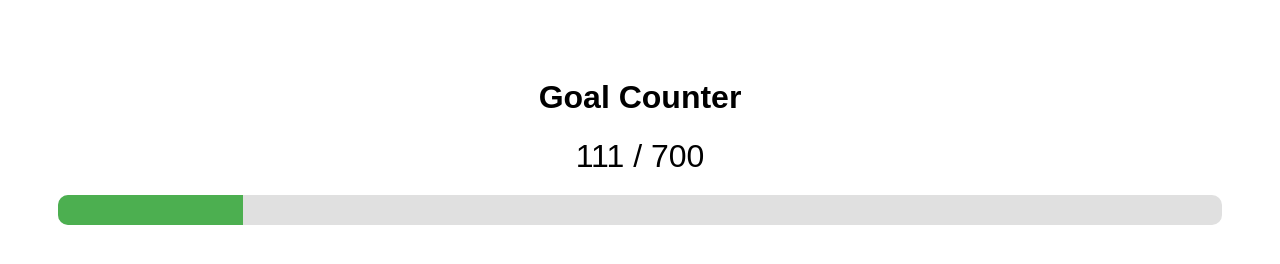
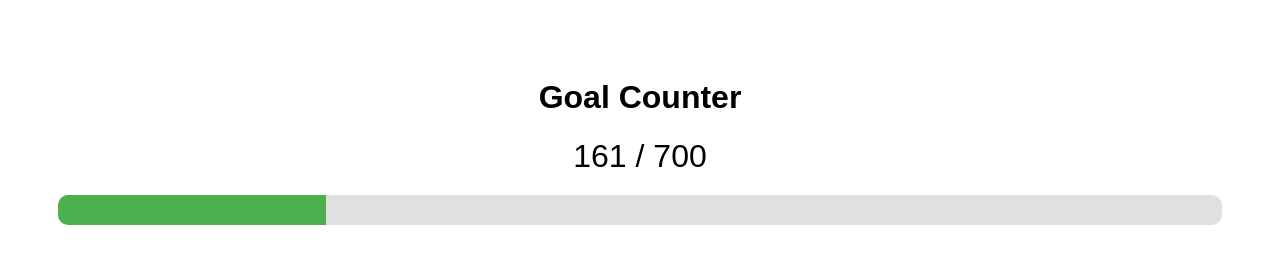
Before and after one commit to beWDev23/Goal-Counter, a plain HTML site: page index.html in a window 1280 px wide. Drawn offline with Linux system fonts and the light colour scheme.

Commit message:
Update index.html

```diff
--- a/index.html
+++ b/index.html
@@ -39,7 +39,7 @@
   </div>
 
   <script>
-    let count = 111;
+    let count = 161;
     const goal = 700;
 
     function increment() {
```
